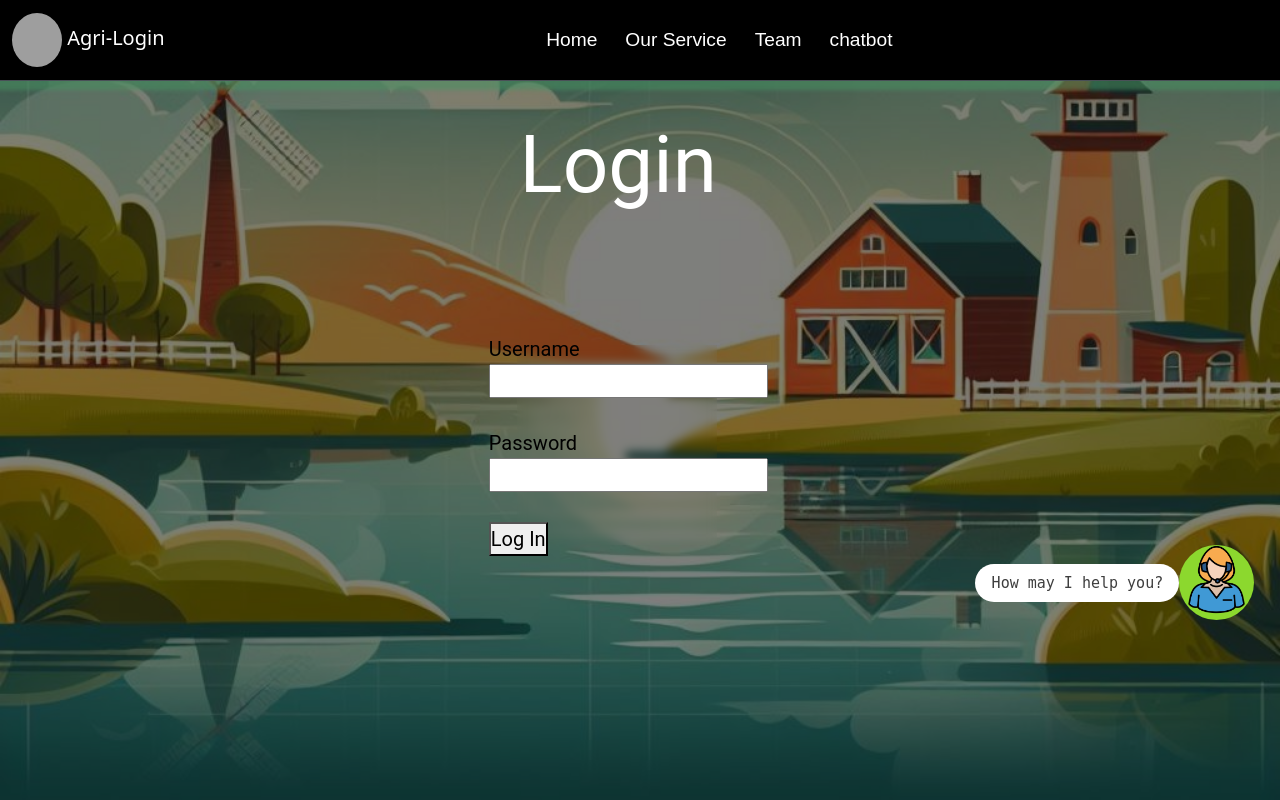
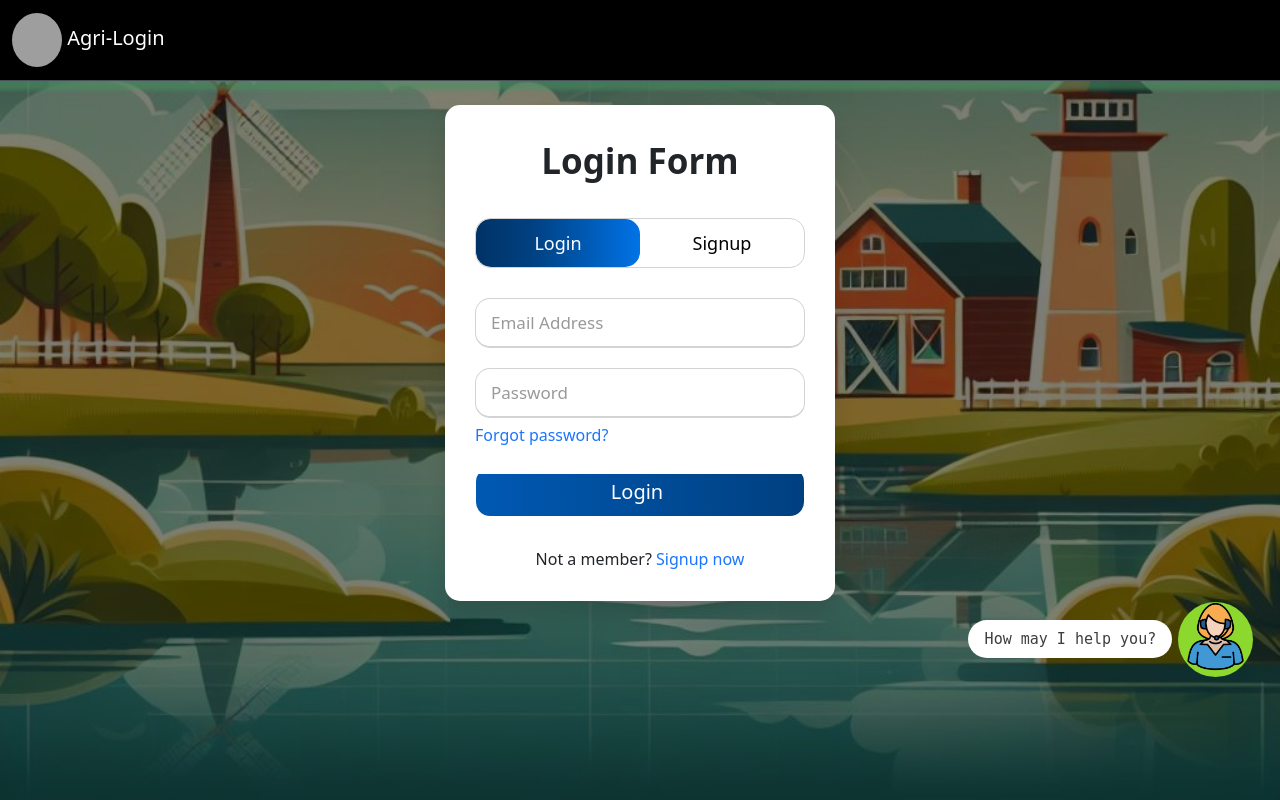
Before and after one commit to Nilay-rawal1/AgriTech, a Flask app: template frontend/templates/login.html in a window 1280 px wide. Run offline with Flask 3, Linux system fonts and the light colour scheme; the template is opened without the code that fills it, so the values that code supplies are empty; grey boxes are pictures that could not be loaded.

Commit message:
final login sinup

```diff
--- a/frontend/templates/home.html
+++ b/frontend/templates/home.html
@@ -4,7 +4,7 @@
 <head>
     <meta charset="UTF-8">
     <meta name="viewport" content="width=device-width, initial-scale=1.0">
-    <link rel="stylesheet" href="Home.css">
+    <link rel="stylesheet" href="home.css">
     <link href="https://cdn.jsdelivr.net/npm/bootstrap@5.3.2/dist/css/bootstrap.min.css" rel="stylesheet"
         integrity="sha384-T3c6CoIi6uLrA9TneNEoa7RxnatzjcDSCmG1MXxSR1GAsXEV/Dwwykc2MPK8M2HN" crossorigin="anonymous">
     <title>AgriTech-Growing Tomorrow </title>
--- a/frontend/templates/login.html
+++ b/frontend/templates/login.html
@@ -4,123 +4,10 @@
     <meta charset="UTF-8">
     <meta name="viewport" content="width=device-width, initial-scale=1.0">
     <title>Services-Agritech</title>
-    <link rel="stylesheet" href="service.css">
+    <link rel="stylesheet" href="logincss.css">
     <link href="https://cdn.jsdelivr.net/npm/bootstrap@5.3.2/dist/css/bootstrap.min.css" rel="stylesheet" integrity="sha384-T3c6CoIi6uLrA9TneNEoa7RxnatzjcDSCmG1MXxSR1GAsXEV/Dwwykc2MPK8M2HN" crossorigin="anonymous">
     <title>Login</title>
-    <style>
-        html, body{
-            overflow: hidden;
-            background-image: url("login-background.jpg");
-            background-size: cover, contain;
-            background-repeat: no-repeat;
-            margin:0;
-            width: 100%;
-            height: 100%;
 
-        }
-        #overlay-color{
-            background: rgba(0, 0, 0, 0.5);
-            height: 100%;
-            width: 100%;
-        }
-        #header-color{
-            background: black;
-            width: 100%;
-            height: 10%;
-        }
-        #right-align-header-text{
-            color: white;
-            margin: 0 auto;
-            margin-right: 5%;
-            display: flex;
-            flex-direction: column;
-            align-items: flex-end;
-            flex-wrap: wrap;
-            font-family: "Roboto", monospace;
-            font-size: 22.5px;
-        }
-        #right-align-body-text{
-            color: white;
-            margin: 0 auto;
-            margin-right: 44%;
-            display: flex;
-            flex-direction: column;
-            align-items: flex-end;
-            flex-wrap: wrap;
-            font-family: "Roboto", serif, monospace;
-            font-size: 80px;
-        }
-        #loginbox{
-           background-color: transparent;
-            align-items: center;
-            width: 200px;
-            backdrop-filter: blur(5px);
-            height: 200px;
-            display: flex;
-            justify-content: center;
-
-        }
-        #right-align-bottom-elements{
-            margin: 0 auto;
-            margin-right: 2%;
-            display: flex;
-            flex-direction: column;
-            align-items: flex-end;
-            flex-wrap: wrap;
-        }
-        #helpbox{
-            color: #3E3E3E;
-            text-align: center;
-            font-family: "Nunito", monospace;
-            font-size: 15px;
-            font-style: normal;
-            font-weight: 500;
-            line-height: normal;
-            background-color: white;
-            display: flex;
-            border-radius: 30px;
-            width: 204px;
-            justify-content: center;
-            align-items: center;
-            gap: 10px;
-            padding: 10px;
-            flex-shrink: 0;
-        }
-        #green-circle{
-            text-align: center;
-            align-items: center;
-            justify-content: center;
-            gap: 10px;
-            font-size: larger;
-            background-color: #8CD82E;
-            border-radius: 50%;
-            height: 75px;
-            width: 75px;
-        }
-        nav{
-    background-color: black !important;
-    box-shadow: 0 4px 4px 5px rgba(72, 144, 97, 0.561) !important;
-
-  }
-  .navbar.bg-light {
-     border-bottom: 4px solid green;
-     box-shadow: 0 4px 4px 5px rgba(72, 144, 97, 0.561) !important;
-    }
-    ul{
- padding-left: 27vw !important;
-
-}
-.active{
-  font: 1.2em sans-serif !important;
-  cursor: pointer;
-  padding-left: 20px !important;
-}
-.active:hover{
-  color: #4682B4 !important;
-  font-weight: bolder !important;
-
-}
-    </style>
 </head>
 <body>
     <div id="overlay-color">
@@ -129,49 +16,66 @@
               <a class="navbar-brand" href="#">
                 <img src="https://encrypted-tbn0.gstatic.com/images?q=tbn:ANd9GcREtBrW6tYRgiScWZLwr1vP3jGP0jayKfkJMw&usqp=CAU"  style="background: transparent; border-radius: 50%;"alt="Logo" width="50" height="54" class="logo">
                 Agri-Login
+
               </a>
               <button class="navbar-toggler" type="button" data-bs-toggle="collapse" data-bs-target="#navbarNav" aria-controls="navbarNav" aria-expanded="false" aria-label="Toggle navigation">
                 <span class="navbar-toggler-icon"></span>
               </button>
               <div class="collapse navbar-collapse" id="navbarNav">
-                <ul class="navbar-nav justify-content-end">
-                  <li class="nav-item">
-                    <a class="nav-link active" aria-current="page" href="/frontend/home.html">Home</a>
-                  </li>
-                  <li class="nav-item">
-                    <a class="nav-link active" aria-current="page" href="../services.html">Our Service</a>
-                  </li>
-                  <li class="nav-item">
-                    <a class="nav-link active" aria-current="page" href="/team.html"> Team</a>
-                  </li>
-                  <li class="nav-item">
-                    <a class="nav-link active" aria-current="page" href="404.html"disabled>chatbot </a>
-                  </li>
 
-                </ul>
               </div>
             </div>
           </nav>
         <br>
-        <div id="right-align-body-text">
-            <div>Login</div>
-            <br>
-            <div style="font-size: 20px; color: black" id="loginbox">
-                <div class="center" style="width: 20vw;" >
-                  <form action="http://127.0.0.1:5000/login" method="post">
-                    Username<br>
-                    <input type="text" name="username">
-                    <br><br>
-                    Password
-                    <br>
-                    <input type="password" name="password">
-                    <br><br>
-                    <button type="submit">Log In</button>
+        <div class="d-flex justify-content-center" id="">
+           <!-- form tags are below no need to mention again  -->
+            <div class="wrapper">
+              <div class="title-text">
+                <div class="title login">Login Form</div>
+                <div class="title signup">Signup Form</div>
+              </div>
+              <div class="form-container">
+                <div class="slide-controls">
+                  <input type="radio" name="slide" id="login" checked>
+                  <input type="radio" name="slide" id="signup">
+                  <label for="login" class="slide login">Login</label>
+                  <label for="signup" class="slide signup">Signup</label>
+                  <div class="slider-tab"></div>
+                </div>
+                <div class="form-inner">
+                  <form action="http://127.0.0.1:5000/login" method="post" class="login">
+                    <div class="field">
+                      <input type="text" placeholder="Email Address" required>
+                    </div>
+                    <div class="field">
+                      <input type="password" placeholder="Password" required>
+                    </div>
+                    <div class="pass-link"><a href="#">Forgot password?</a></div>
+                    <div class="field btn">
+                      <div class="btn-layer"></div>
+                      <input type="submit" value="Login">
+                    </div>
+                    <div class="signup-link">Not a member? <a href="">Signup now</a></div>
                   </form>
-
+                  <form action="http://127.0.0.1:5000/login" method="post" class="signup">
+                    <div class="field">
+                      <input type="text" placeholder="Email Address" required>
+                    </div>
+                    <div class="field">
+                      <input type="password" placeholder="Password" required>
+                    </div>
+                    <div class="field">
+                      <input type="password" placeholder="Confirm password" required>
+                    </div>
+                    <div class="field btn">
+                      <div class="btn-layer"></div>
+                      <input type="submit" value="Signup">
+                    </div>
+                  </form>
+                </div>
+              </div>
             </div>
 
-            </div>
         </div>
 
         <div id="right-align-bottom-elements">
@@ -193,6 +97,26 @@
             </table>
         </div>
     </div>
+    <script>
+      const loginText = document.querySelector(".title-text .login");
+      const loginForm = document.querySelector("form.login");
+      const loginBtn = document.querySelector("label.login");
+      const signupBtn = document.querySelector("label.signup");
+      const signupLink = document.querySelector("form .signup-link a");
+      signupBtn.onclick = (()=>{
+        loginForm.style.marginLeft = "-50%";
+        loginText.style.marginLeft = "-50%";
+      });
+      loginBtn.onclick = (()=>{
+        loginForm.style.marginLeft = "0%";
+        loginText.style.marginLeft = "0%";
+      });
+      signupLink.onclick = (()=>{
+        signupBtn.click();
+        return false;
+      });
+
+    </script>
     <script src="https://cdn.jsdelivr.net/npm/bootstrap@5.3.2/dist/js/bootstrap.bundle.min.js" integrity="sha384-C6RzsynM9kWDrMNeT87bh95OGNyZPhcTNXj1NW7RuBCsyN/o0jlpcV8Qyq46cDfL" crossorigin="anonymous"></script>
 </body>
 </html>
--- /dev/null
+++ b/frontend/templates/logincss.css
@@ -0,0 +1,281 @@
+.wrapper{
+    overflow: hidden;
+    max-width: 390px;
+    background: #fff;
+    padding: 30px;
+    border-radius: 15px;
+    box-shadow: 0px 15px 20px rgba(0,0,0,0.1);
+  }
+  .wrapper .title-text{
+    display: flex;
+    width: 200%;
+  }
+  .wrapper .title{
+    width: 50%;
+    font-size: 35px;
+    font-weight: 600;
+    text-align: center;
+    transition: all 0.6s cubic-bezier(0.68,-0.55,0.265,1.55);
+  }
+  .wrapper .slide-controls{
+    position: relative;
+    display: flex;
+    height: 50px;
+    width: 100%;
+    overflow: hidden;
+    margin: 30px 0 10px 0;
+    justify-content: space-between;
+    border: 1px solid lightgrey;
+    border-radius: 15px;
+  }
+  .slide-controls .slide{
+    height: 100%;
+    width: 100%;
+    color: #fff;
+    font-size: 18px;
+    font-weight: 500;
+    text-align: center;
+    line-height: 48px;
+    cursor: pointer;
+    z-index: 1;
+    transition: all 0.6s ease;
+  }
+  .slide-controls label.signup{
+    color: #000;
+  }
+  .slide-controls .slider-tab{
+    position: absolute;
+    height: 100%;
+    width: 50%;
+    left: 0;
+    z-index: 0;
+    border-radius: 15px;
+    background: -webkit-linear-gradient(left,#003366,#004080,#0059b3
+  , #0073e6);
+    transition: all 0.6s cubic-bezier(0.68,-0.55,0.265,1.55);
+  }
+  input[type="radio"]{
+    display: none;
+  }
+  #signup:checked ~ .slider-tab{
+    left: 50%;
+  }
+  #signup:checked ~ label.signup{
+    color: #fff;
+    cursor: default;
+    user-select: none;
+  }
+  #signup:checked ~ label.login{
+    color: #000;
+  }
+  #login:checked ~ label.signup{
+    color: #000;
+  }
+  #login:checked ~ label.login{
+    cursor: default;
+    user-select: none;
+  }
+  .wrapper .form-container{
+    width: 100%;
+    overflow: hidden;
+  }
+  .form-container .form-inner{
+    display: flex;
+    width: 200%;
+  }
+  .form-container .form-inner form{
+    width: 50%;
+    transition: all 0.6s cubic-bezier(0.68,-0.55,0.265,1.55);
+  }
+  .form-inner form .field{
+    height: 50px;
+    width: 100%;
+    margin-top: 20px;
+  }
+  .form-inner form .field input{
+    height: 100%;
+    width: 100%;
+    outline: none;
+    padding-left: 15px;
+    border-radius: 15px;
+    border: 1px solid lightgrey;
+    border-bottom-width: 2px;
+    font-size: 17px;
+    transition: all 0.3s ease;
+  }
+  .form-inner form .field input:focus{
+    border-color: #1a75ff;
+    /* box-shadow: inset 0 0 3px #fb6aae; */
+  }
+  .form-inner form .field input::placeholder{
+    color: #999;
+    transition: all 0.3s ease;
+  }
+  form .field input:focus::placeholder{
+    color: #1a75ff;
+  }
+  .form-inner form .pass-link{
+    margin-top: 5px;
+  }
+  .form-inner form .signup-link{
+    text-align: center;
+    margin-top: 30px;
+  }
+  .form-inner form .pass-link a,
+  .form-inner form .signup-link a{
+    color: #1a75ff;
+    text-decoration: none;
+  }
+  .form-inner form .pass-link a:hover,
+  .form-inner form .signup-link a:hover{
+    text-decoration: underline;
+  }
+  form .btn{
+    height: 50px;
+    width: 100%;
+    border-radius: 15px;
+    position: relative;
+    overflow: hidden;
+  }
+  form .btn .btn-layer{
+    height: 100%;
+    width: 300%;
+    position: absolute;
+    left: -100%;
+    background: -webkit-linear-gradient(right, green,#004080,#0059b3
+  , #8CD82E);
+    border-radius: 15px;
+    transition: all 0.4s ease;;
+  }
+  form .btn:hover .btn-layer{
+    left: 0;
+  }
+  form .btn input[type="submit"]{
+    height: 100%;
+    width: 100%;
+    z-index: 1;
+    position: relative;
+    background: none;
+    border: none;
+    color: #fff;
+    padding-left: 0;
+    border-radius: 15px;
+    font-size: 20px;
+    font-weight: 500;
+    cursor: pointer;
+  }
+
+  /*main login form css*/
+
+  html, body{
+      overflow: hidden;
+      background-image: url("login-background.jpg");
+      background-size: cover, contain;
+      background-repeat: no-repeat;
+      margin:0;
+      width: 100%;
+      height: 100%;
+
+  }
+  #overlay-color{
+      background: rgba(0, 0, 0, 0.5);
+      height: 100%;
+      width: 100%;
+  }
+  #header-color{
+      background: black;
+      width: 100%;
+      height: 10%;
+  }
+  #right-align-header-text{
+      color: white;
+      margin: 0 auto;
+      margin-right: 5%;
+      display: flex;
+      flex-direction: column;
+      align-items: flex-end;
+      flex-wrap: wrap;
+      font-family: "Roboto", monospace;
+      font-size: 22.5px;
+  }
+  #right-align-body-text{
+      color: white;
+      margin: 0 auto;
+      margin-right: 44%;
+      display: flex;
+      flex-direction: column;
+      align-items: flex-end;
+      flex-wrap: wrap;
+      font-family: "Roboto", serif, monospace;
+      font-size: 80px;
+  }
+  #loginbox{
+     background-color: transparent;
+      align-items: center;
+      width: 200px;
+      backdrop-filter: blur(5px);
+      height: 200px;
+      display: flex;
+      justify-content: center;
+
+  }
+  #right-align-bottom-elements{
+      margin: 0 auto;
+      margin-right: 2%;
+      display: flex;
+      flex-direction: column;
+      align-items: flex-end;
+      flex-wrap: wrap;
+  }
+  #helpbox{
+      color: #3E3E3E;
+      text-align: center;
+      font-family: "Nunito", monospace;
+      font-size: 15px;
+      font-style: normal;
+      font-weight: 500;
+      line-height: normal;
+      background-color: white;
+      display: flex;
+      border-radius: 30px;
+      width: 204px;
+      justify-content: center;
+      align-items: center;
+      gap: 10px;
+      padding: 10px;
+      flex-shrink: 0;
+  }
+  #green-circle{
+      text-align: center;
+      align-items: center;
+      justify-content: center;
+      gap: 10px;
+      font-size: larger;
+      background-color: #8CD82E;
+      border-radius: 50%;
+      height: 75px;
+      width: 75px;
+  }
+  nav{
+background-color: black !important;
+box-shadow: 0 4px 4px 5px rgba(72, 144, 97, 0.561) !important;
+
+}
+.navbar.bg-light {
+border-bottom: 4px solid green;
+box-shadow: 0 4px 4px 5px rgba(72, 144, 97, 0.561) !important;
+}
+ul{
+padding-left: 27vw !important;
+
+}
+.active{
+font: 1.2em sans-serif !important;
+cursor: pointer;
+padding-left: 20px !important;
+}
+.active:hover{
+color: #4682B4 !important;
+font-weight: bolder !important;
+
+}
--- a/weather.html
+++ b/weather.html
@@ -66,7 +66,7 @@
             </div>
             <div class="card-body ">
               <h1 class="card-title pricing-card-title "><span id="temp2"></span><small class="text-body-light fw-bolder"><sup>&#8451;</sup></small></h1>
-              <ul class="list-unstyled fw-bolder mt-3 mb-4">
+              <ul class="list-unstyled fw-bolder mt-1 mb-1">
                 <li>Temperature is <span id="temp"></span></li>
                 <li>Min Temperature is <span id="min_temp"></span></li>
 
```
Also changed, not shown: weather.css (+3 -4 lines).
